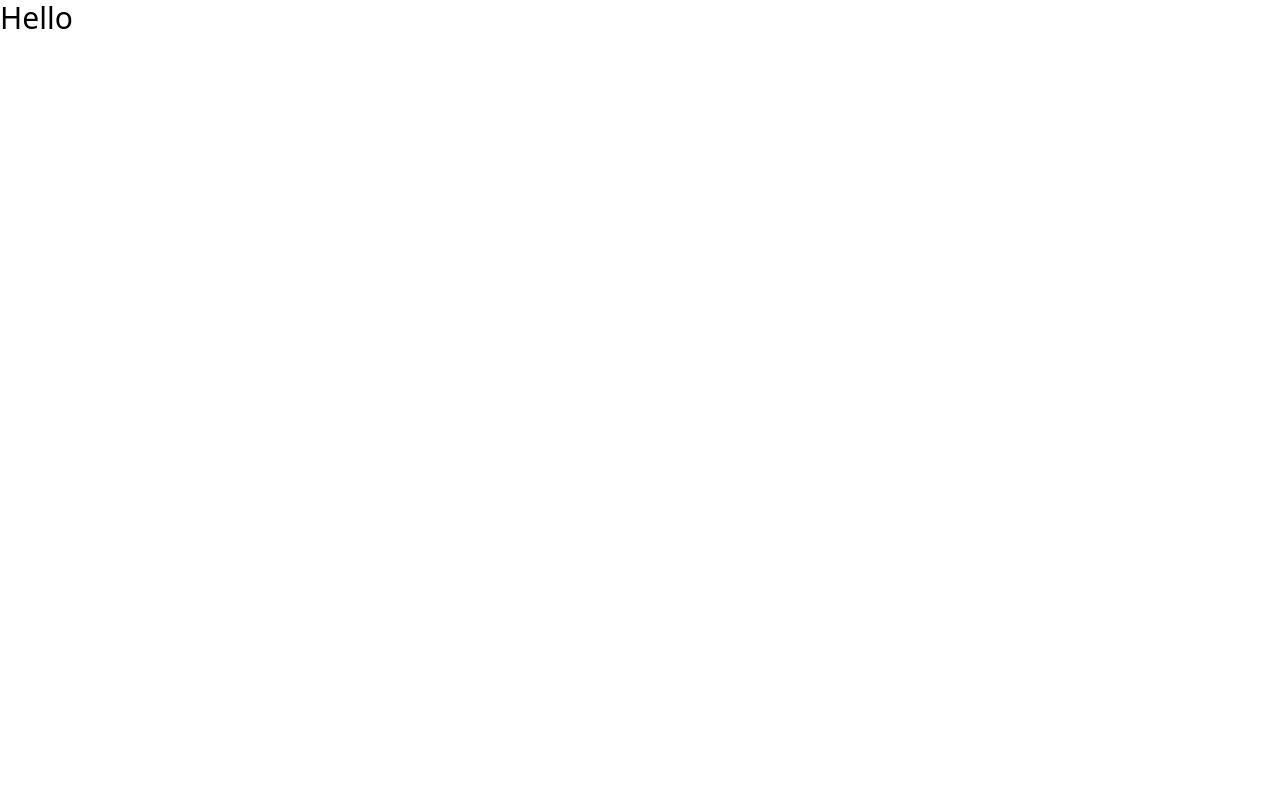
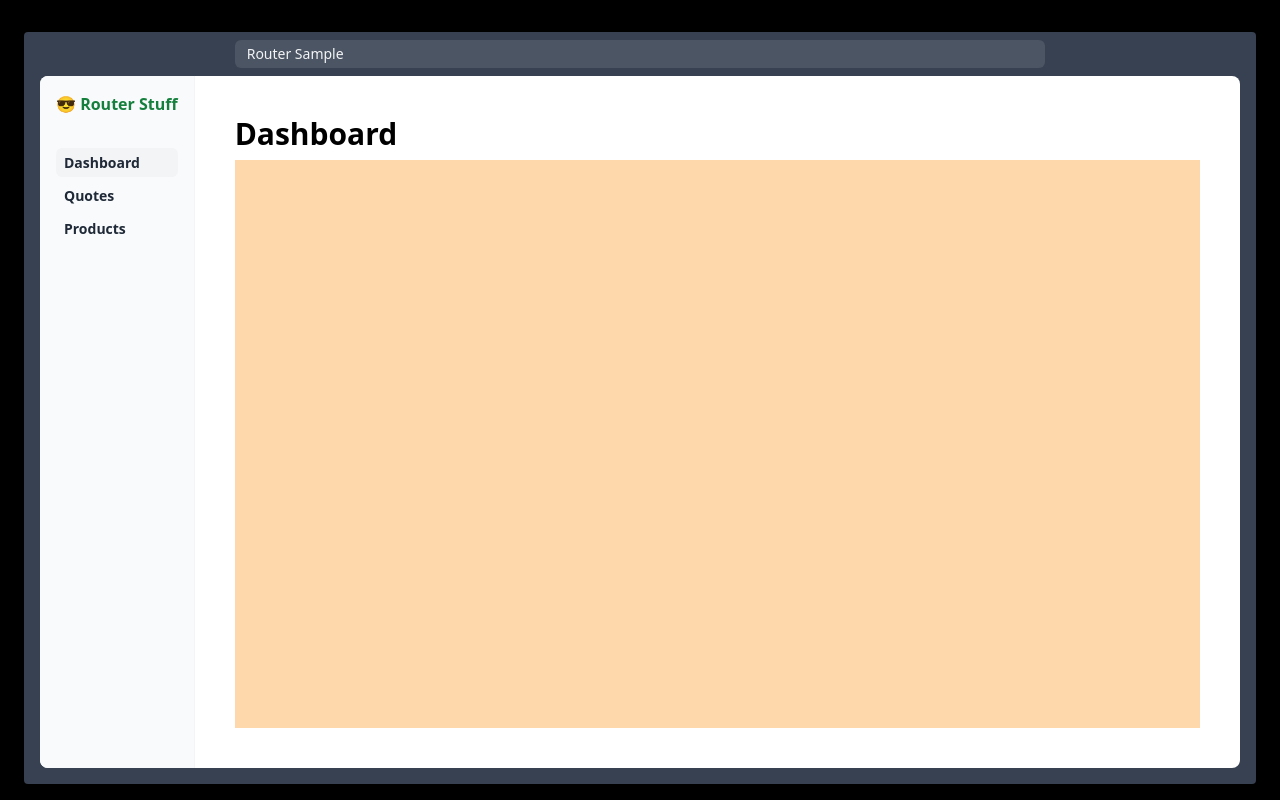
Before and after one commit to srutz/reactempty, a React (Vite) app: page / in a window 1280 px wide. Built offline with nearby package versions, Linux system fonts and the light colour scheme.

Commit message:
router skelton

```diff
--- a/package.json
+++ b/package.json
@@ -11,7 +11,8 @@
   },
   "dependencies": {
     "react": "^18.3.1",
-    "react-dom": "^18.3.1"
+    "react-dom": "^18.3.1",
+    "react-router-dom": "^6.26.2"
   },
   "devDependencies": {
     "@eslint/js": "^9.9.0",
--- a/src/App.tsx
+++ b/src/App.tsx
@@ -1,6 +1,98 @@
+import { ReactNode } from "react"
+import { createBrowserRouter, Outlet, RouterProvider, useLocation, useNavigate } from "react-router-dom";
+
+
+const router = createBrowserRouter([
+    {
+        path: "/",
+        element: <Main />,
+        children: [
+            { path: "/", element: <Page1 />, },
+            { path: "/dashboard", element: <Page1 />, },
+            { path: "/products", element: <Page2 />, },
+            { path: "/quotes", element: <Page3 />, },
+        ]
+    },
+])
+
+
+export function Titlebar({ children }: { children: ReactNode }) {
+    return (
+        <div className="flex w-2/3 items-center rounded-md bg-gray-600 text-gray-100 text-sm px-3 py-1">
+            {children}
+        </div>
+    )
+}
+
+export function SidebarMenu({ title, items }: { title: string, items: MenuItemType[] }) {
+    return (
+        <div className="border-r border-gray-100 bg-gray-50 p-4">
+            <div className="flex items-center text-green-700">
+                <div className="font-extrabold text-base">{title}</div>
+            </div>
+            <div className="h-7"></div>
+            <div className="font-bold text-gray-800">
+                {items.map((item, index) => <SidebarMenuItem key={index} {...item} />)}
+            </div>
+        </div>
+    )
+}
+
+export type MenuItemType = { label: string, active?: boolean, clicked: () => void }
+
+export function SidebarMenuItem({ label, clicked, active }: MenuItemType) {
+    return (
+        <div onClick={clicked} className={`cursor-pointer select-none hover:underline my-1 px-2 py-1 pr-1 text-[length:14px] ${active ? "rounded bg-gray-100 rounded-md" : ""}`}>
+            {label}
+        </div>
+    )
+}
+
+export function ContentPanel({ title, children }: { title: string, children: ReactNode }) {
+    return (
+        <div className="p-10 grow flex flex-col">
+            <div className="font-extrabold text-black text-3xl mb-2">{title}</div>
+            {children}
+        </div>
+    )
+}
+
+
+export function Page1() {
+    return (<ContentPanel title="Dashboard" ><div className="flex-1 bg-orange-200"></div></ContentPanel>)
+}
+
+export function Page2() {
+    return (<ContentPanel title="Quotes" ><div className="flex-1 bg-pink-200"></div></ContentPanel>)
+}
+
+export function Page3() {
+    return (<ContentPanel title="Products" ><div className="flex-1 bg-indigo-200"></div></ContentPanel>)
+}
+
+export function Main() {
+    const navigate = useNavigate()
+
+    const menuItems: MenuItemType[] = [
+        { label: "Dashboard", clicked: () => navigate("/dashboard"), active: true },
+        { label: "Quotes", clicked: () => navigate("/quotes") },
+        { label: "Products", clicked: () => navigate("/products") },
+    ]
+    return (
+        <div className="bg-black shrink grow h-1 flex flex-col gap-4 p-4 pt-8">
+            <div className="grow overflow-hidden mx-2 rounded bg-gray-700 shadow-md flex flex-col">
+                <div className="flex items-center justify-center px-2 pt-2">
+                    <Titlebar>Router Sample</Titlebar>
+                </div>
+                <div className="flex grow overflow-hidden bg-white text-gray-600 rounded-lg mx-4 mb-4 mt-2">
+                    <SidebarMenu title="😎 Router Stuff" items={menuItems} />
+                    <Outlet></Outlet>
+                </div>
+            </div>
+        </div>
+    )
+}
 
 export function App() {
-    return (
-        <div className="text-3xl">Hello</div>
-    )
+    return <RouterProvider router={router} />
 }
```
Also changed, not shown: 1 other file (tests, documents, lock files or other folders).
